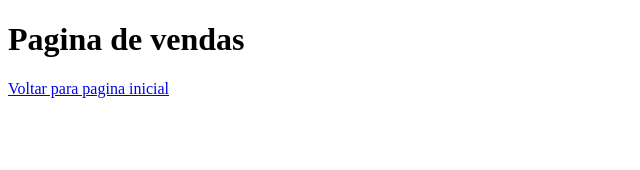
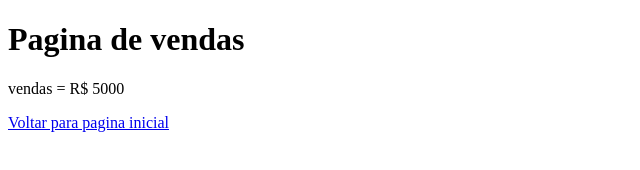
Before and after one commit to fabiocardosoti/aulagithub, a plain HTML site: page vendas.html in a window 1280 px wide. Shown: the whole page, without its empty margins (0-640 px from the left). Drawn offline with Linux system fonts and the light colour scheme.

Commit message:
Acrescentou o valor de vendas

```diff
--- a/vendas.html
+++ b/vendas.html
@@ -7,6 +7,8 @@
 </head>
 <body>
     <h1>Pagina de vendas</h1>
+    <p>vendas = R$ 5000</p>
     <a href="index.html">Voltar para pagina inicial</a>
+
 </body>
 </html>
```
